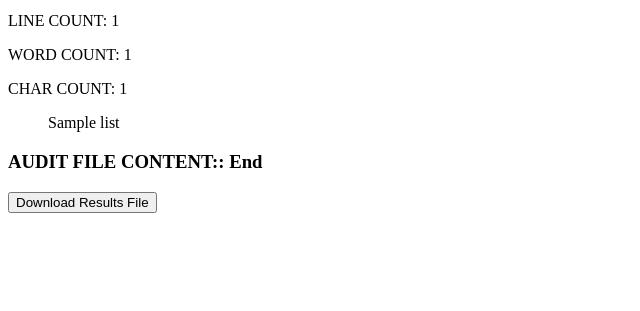
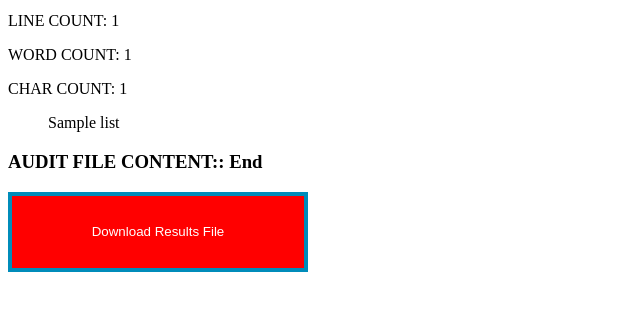
Before and after one commit to vishalrdhar/os-test-rar, a Python web app: template templates/results.html in a window 1280 px wide. Shown: the part 141-452 px from the top of the page, without its empty margins (0-640 px from the left). Run offline with Jinja, Linux system fonts and the light colour scheme; the template is opened without the code that fills it: most values are stand-ins (such as "Sample title", 1, 10 or a date in 2020).

Commit message:
try download results button

```diff
--- a/templates/results.html
+++ b/templates/results.html
@@ -13,9 +13,19 @@
   </ul>
   <h3>AUDIT FILE CONTENT:: End</h3>
 
+  <style>
+  .buttonred {
+    background-color: red;
+    color: white;
+    border: 4px solid #008CBA;
+    width: 300px;
+    height: 80px;
+  }
+  </style>
+
   <body class="body">
     <div class="container" align="left">
-      <a href="/return-file/" target="blank"><button class='btn btn-default'>Download Results File</button></a>
+      <a href="/return-file/" target="blank"><button class='buttonred'>Download Results File</button></a>
     </div>
   </body>
 
```
